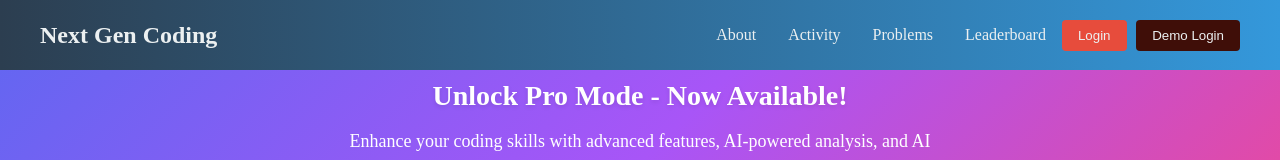
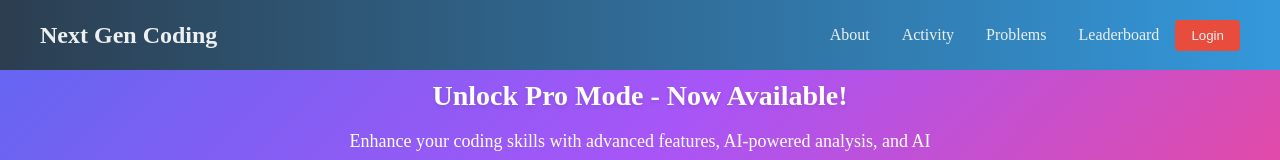
Before and after one commit to jatin-code21/next_gen_coding, a React (Vite) app in the folder client/: page /home in a window 1280 px wide. Shown: the top 160 px of the page. Built offline with nearby package versions, Linux system fonts and the light colour scheme; no server answers.

Commit message:
navbar bug fixed

```diff
--- a/client/src/components/Navbar.jsx
+++ b/client/src/components/Navbar.jsx
@@ -207,15 +207,6 @@ const Navbar = () => {
     loginWithRedirect();
   };
 
-  const handleDemoLogin = () => {
-    loginWithRedirect({
-      connection: 'Username-Password-Authentication', // Use the name of your database connection
-      login_hint: 'demouser21@gmail.com', // Use your demo account email
-      initialScreen: 'login',
-      screen_hint: 'login',
-    });
-  }
-
   const handleLogout = () => {
     localStorage.clear();
     sessionStorage.clear();
@@ -263,10 +254,7 @@ const Navbar = () => {
               <AuthButton onClick={handleLogout}>Logout</AuthButton>
             </UserProfile>
           ) : (
-            <>
-              <AuthButton onClick={handleLogin}>Login</AuthButton>
-              <DemoLoginButton onClick={handleDemoLogin}>Demo Login</DemoLoginButton>
-            </>
+            <AuthButton onClick={handleLogin}>Login</AuthButton>
           )}
         </NavLinks>
         <HamburgerMenu onClick={toggleMenu}>
```
